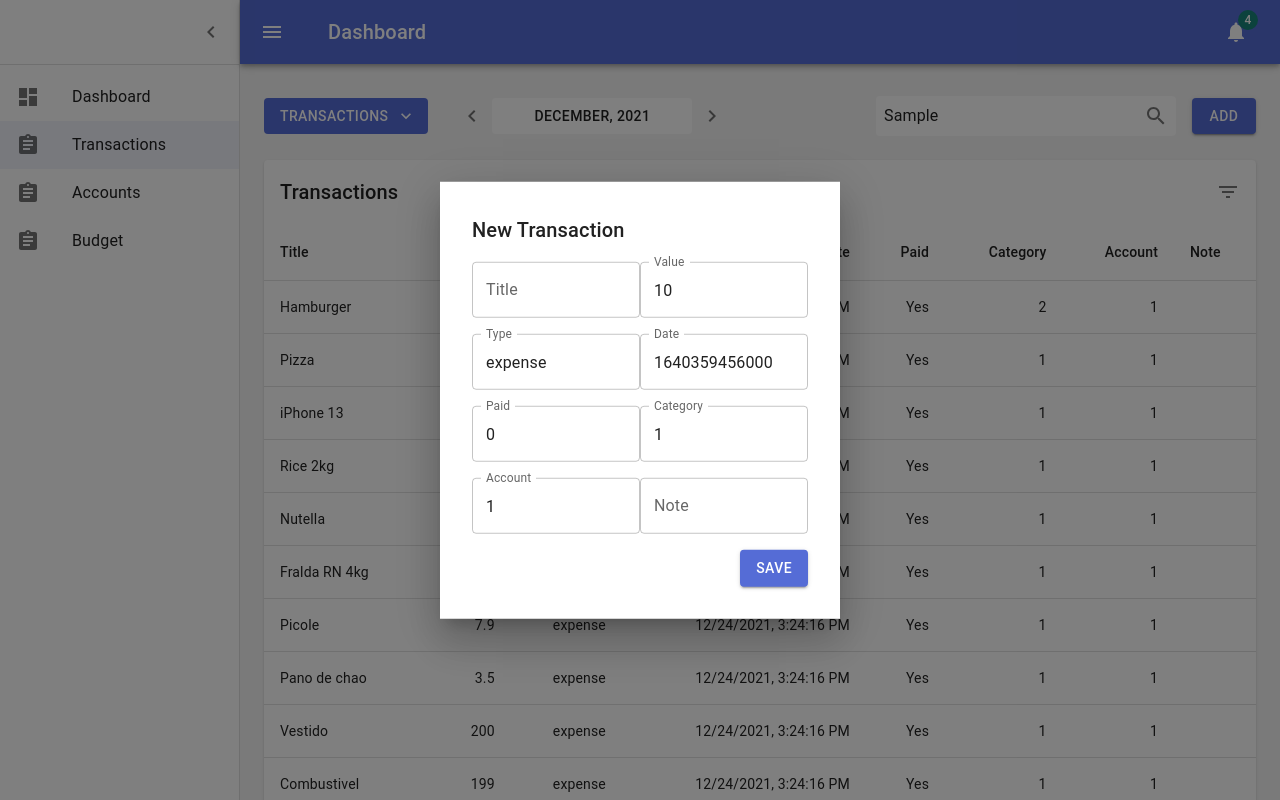
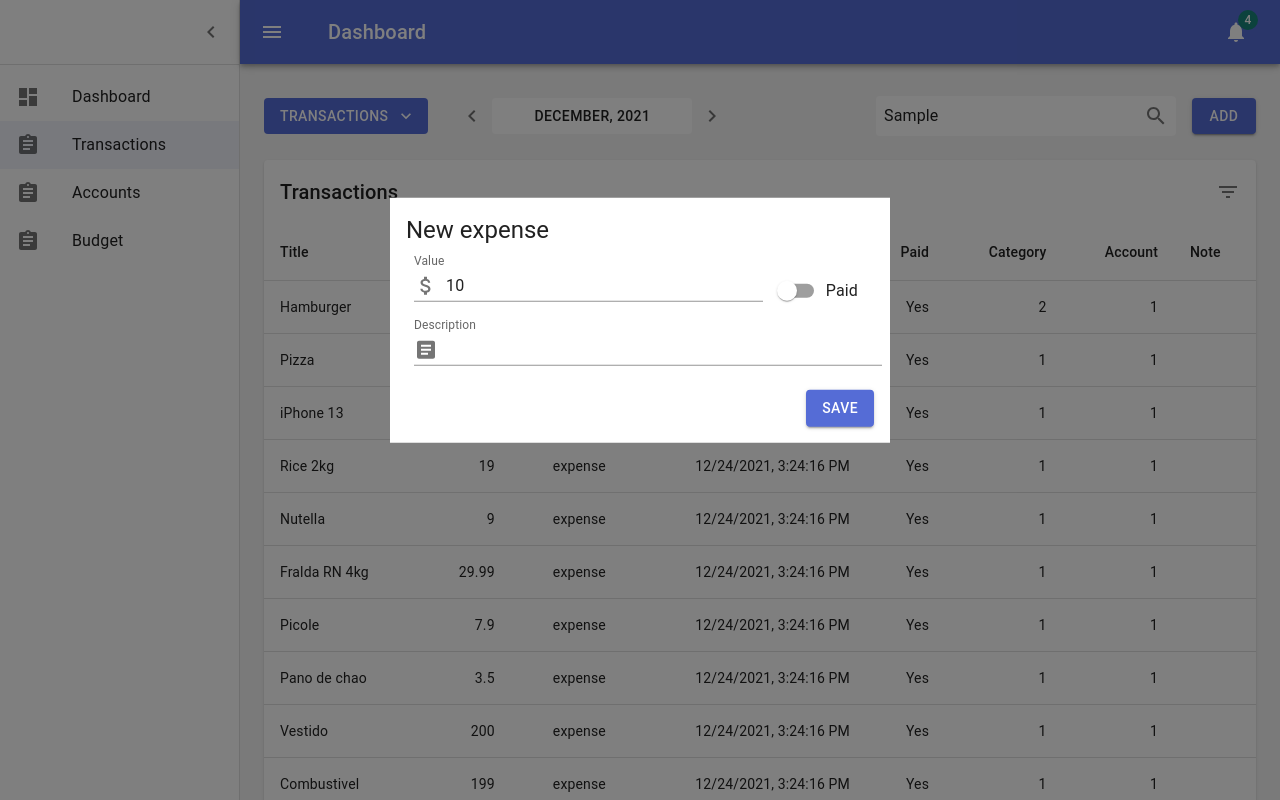
Before and after one commit to opchav/kommoney, a Next.js app: page /transactions in a window 1280 px wide. Both pictures are taken after typing "Sample" into the empty fields and a click on the button "ADD". Built offline with nearby package versions, Linux system fonts and the light colour scheme.

Commit message:
transaction form with react-hook-form

```diff
--- a/src/components/TransactionForm.tsx
+++ b/src/components/TransactionForm.tsx
@@ -1,3 +1,126 @@
+import * as React from 'react';
+import { useForm, SubmitHandler } from 'react-hook-form';
+import { styled } from '@mui/material/styles';
+import Button from '@mui/material/Button';
+import Modal from '@mui/material/Modal';
+import Box from '@mui/material/Box';
+import Typography from '@mui/material/Typography';
+import TextField from '@mui/material/TextField';
+import AttachMoneyIcon from '@mui/icons-material/AttachMoney';
+import ArticleIcon from '@mui/icons-material/Article';
+import { useTransactionsDispatch } from '../context/TransactionContext';
+import {
+  FormControl,
+  FormControlLabel,
+  Input,
+  InputAdornment,
+  InputLabel,
+  Stack,
+  Switch,
+} from '@mui/material';
+
+const ModalBox = styled(Box)(({ theme }) => ({
+  position: 'absolute',
+  top: '40%',
+  left: '50%',
+  transform: 'translate(-50%, -50%)',
+  width: 500,
+  backgroundColor: theme.palette.background.paper,
+  padding: theme.spacing(2),
+}));
+
+type TransactionInput = {
+  value: number;
+  title: string;
+  paid: boolean;
+};
+
+const initTransaction: TransactionInput = {
+  title: '',
+  value: 10,
+  paid: false,
+};
+
+export default function TransactionForm() {
+  const [open, setOpen] = React.useState(false);
+  const {
+    register,
+    handleSubmit,
+    watch,
+    formState: { errors },
+  } = useForm<TransactionInput>();
+
+  const onSubmit: SubmitHandler<TransactionInput> = (data) => {
+    console.log('>>>', data);
+  };
+
+  const handleOpen = () => setOpen(true);
+  const handleClose = () => setOpen(false);
+
+  return (
+    <>
+      <Button variant="contained" color="primary" onClick={handleOpen}>
+        Add
+      </Button>
+      <Modal
+        open={open}
+        onClose={handleClose}
+        aria-labelledby="modal-modal-title"
+        aria-describedby="modal-modal-description"
+      >
+        <ModalBox>
+          <Typography component="h1" variant="h5">
+            New expense
+          </Typography>
+          <Stack component="form" onSubmit={handleSubmit(onSubmit)}>
+            <Stack direction="row" alignItems="flex-end">
+              <FormControl fullWidth sx={{ m: 1 }} variant="standard">
+                <InputLabel htmlFor="standard-adornment-amount">Value</InputLabel>
+                <Input
+                  id="tx-value"
+                  type="number"
+                  defaultValue={initTransaction.value}
+                  startAdornment={
+                    <InputAdornment position="start">
+                      <AttachMoneyIcon />
+                    </InputAdornment>
+                  }
+                  {...register('value')}
+                />
+              </FormControl>
+              <FormControlLabel
+                control={<Switch name="paid" {...register('paid')} id="tx-paid" sx={{ ml: 1 }} />}
+                label="Paid"
+              />
+            </Stack>
+
+            <FormControl fullWidth sx={{ m: 1 }} variant="standard">
+              <InputLabel htmlFor="standard-adornment-amount">Description</InputLabel>
+              <Input
+                id="tx-title"
+                defaultValue={initTransaction.title}
+                startAdornment={
+                  <InputAdornment position="start">
+                    <ArticleIcon />
+                  </InputAdornment>
+                }
+                {...register('title')}
+              />
+            </FormControl>
+
+            <Box sx={{ display: 'flex', pt: 2, justifyContent: 'flex-end' }}>
+              <Button variant="contained" type="submit">
+                Save
+              </Button>
+            </Box>
+          </Stack>
+        </ModalBox>
+      </Modal>
+    </>
+  );
+}
+
+/*
 import * as React from "react";
 import { styled } from "@mui/material/styles";
 import Button from "@mui/material/Button";
@@ -143,3 +266,4 @@ export default function TransactionForm() {
     </>
   );
 }
+*/
```
Also changed, not shown: package.json (+8 -7 lines), src/types/transaction.d.ts (+7 -1 lines), 1 other file (tests, documents, lock files or other folders).
